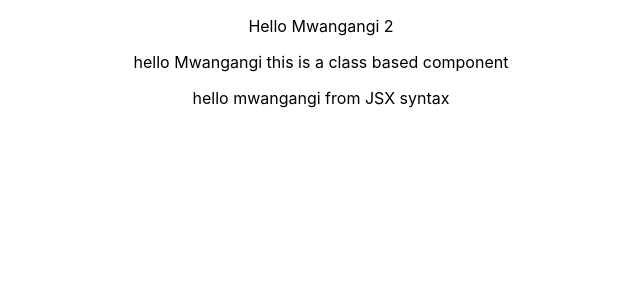
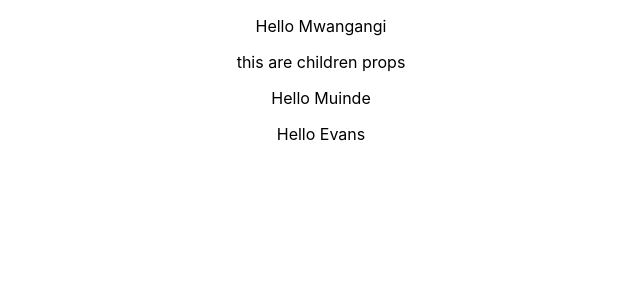
Before and after one commit to mwangangievans/ReactJs, a React (Create React App) app in the folder hello-worlrd/: page / in a window 1280 px wide. Shown: the top 300 px of the page, without its empty margins (319-959 px from the left). Built offline with nearby package versions, Linux system fonts and the light colour scheme.

Commit message:
passing props in arrow functions

```diff
--- a/hello-worlrd/src/App.js
+++ b/hello-worlrd/src/App.js
@@ -7,10 +7,15 @@ import Hello from './Components/hello';
 function App() {
   return (
     <div className="App">
-     <Greet/>
-     <Welcome/>
+     <Greet name="Mwangangi">
+      <p>this are children props</p>
+      </Greet>
+     <Greet name="Muinde"/>
+     <Greet name="Evans"/>
+
+     {/* <Welcome/>
      <Hello/>
-
+      */}
     </div>
   );
 }
--- a/hello-worlrd/src/Components/Greet.js
+++ b/hello-worlrd/src/Components/Greet.js
@@ -6,8 +6,14 @@ import React from "react";
 
 // arrow syntax
 
- const Greet = () => {
-    return <p>Hello Mwangangi 2</p>
+const Greet = (props) => {
+    console.log(props);
+    return (
+        <div>
+            <p>Hello {props.name}</p>
+            {props.children}
+        </div>
+    )
 }
 
 
```
